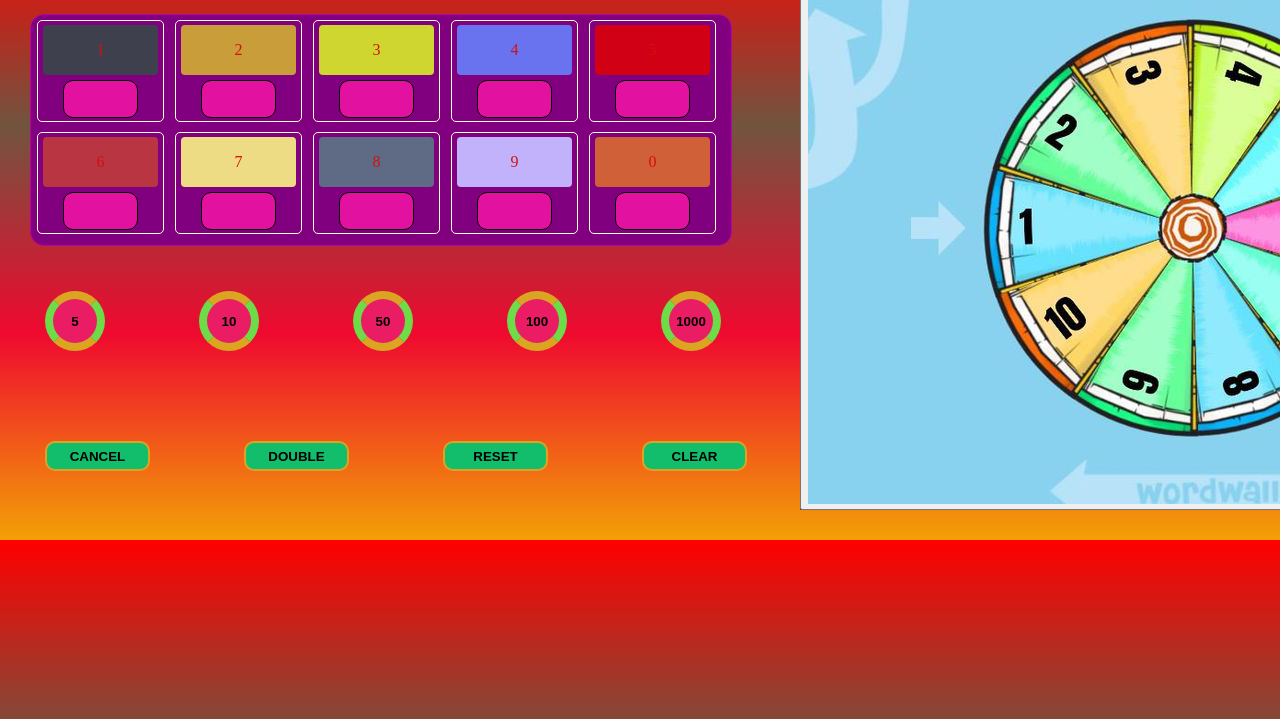
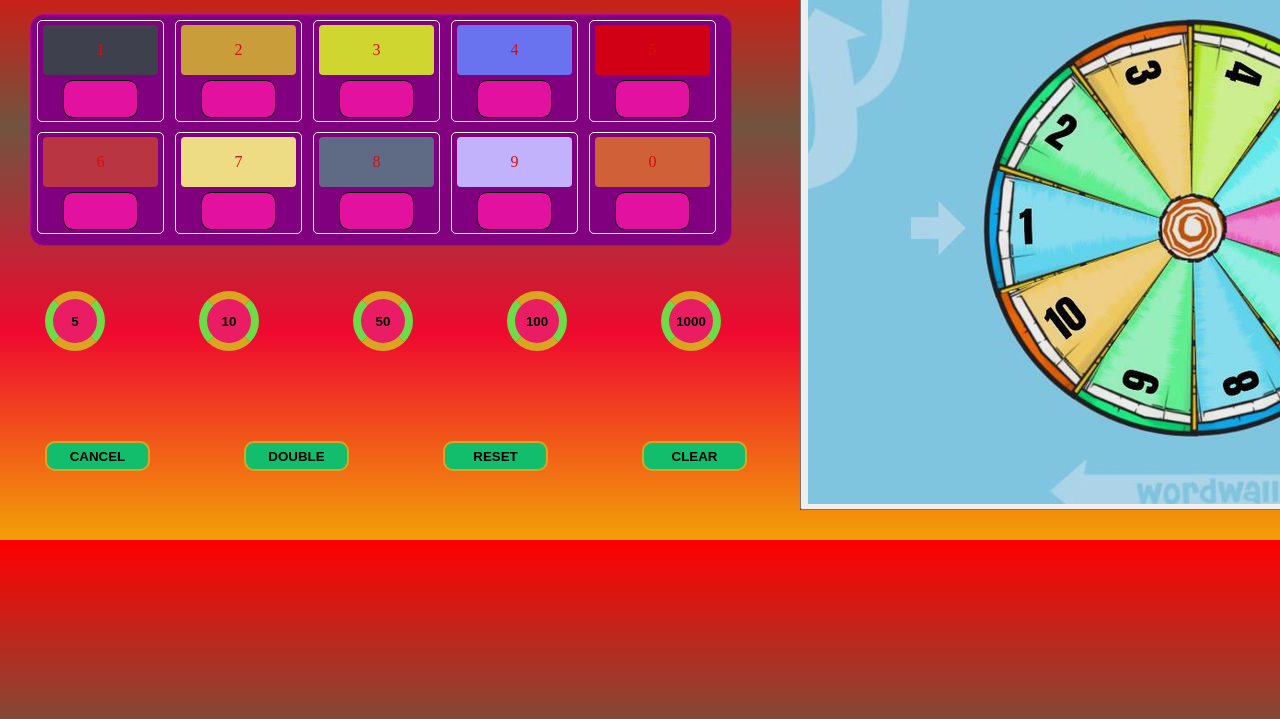
Before and after one commit to MuhammadTamboli/Spin-Wheel-Game, a plain HTML site: page index.html in a window 1280 px wide. Shown: the part 81-800 px from the top of the page. Drawn offline with Linux system fonts and the light colour scheme.

Commit message:
Update style.css

```diff
--- a/style.css
+++ b/style.css
@@ -162,3 +162,5 @@ body{
     inset 0 0 10px 5px greenyellow;
 
 }
+.spin img{
+    mix-blend-mode:multiply;
```
